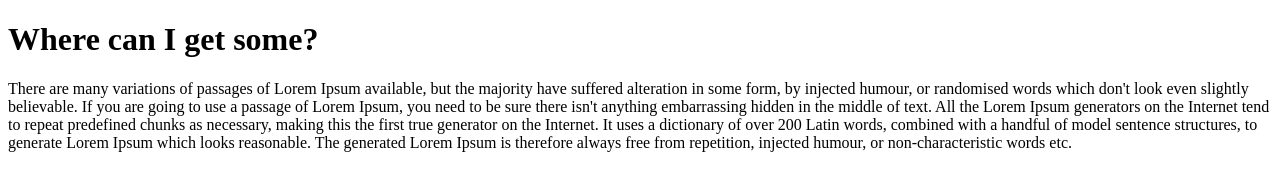
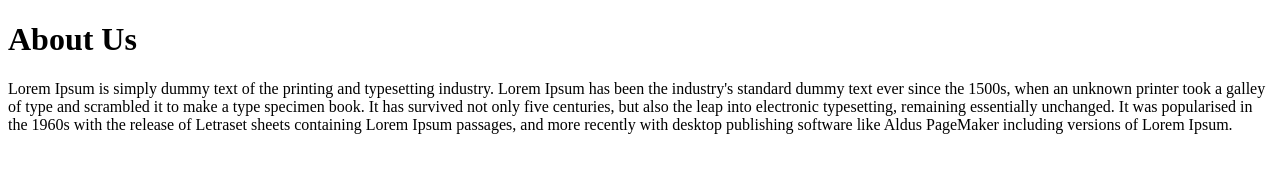
Before and after one commit to IsOffff/beadev.io, a plain HTML site: page about.html in a window 1280 px wide. Drawn offline with Linux system fonts and the light colour scheme.

Commit message:
about.html pour la version v0.3.0

```diff
--- a/about.html
+++ b/about.html
@@ -3,10 +3,10 @@
 <head>
     <meta charset="UTF-8">
     <meta name="viewport" content="width=device-width, initial-scale=1.0">
-    <title>About Us</title>
+    <title>What is Lorem Ipsum?</title>
 </head>
 <body>
-    <h1>Where can I get some?</h1>
-    <p>There are many variations of passages of Lorem Ipsum available, but the majority have suffered alteration in some form, by injected humour, or randomised words which don't look even slightly believable. If you are going to use a passage of Lorem Ipsum, you need to be sure there isn't anything embarrassing hidden in the middle of text. All the Lorem Ipsum generators on the Internet tend to repeat predefined chunks as necessary, making this the first true generator on the Internet. It uses a dictionary of over 200 Latin words, combined with a handful of model sentence structures, to generate Lorem Ipsum which looks reasonable. The generated Lorem Ipsum is therefore always free from repetition, injected humour, or non-characteristic words etc.</p>
+    <h1>About Us</h1>
+    <p>Lorem Ipsum is simply dummy text of the printing and typesetting industry. Lorem Ipsum has been the industry's standard dummy text ever since the 1500s, when an unknown printer took a galley of type and scrambled it to make a type specimen book. It has survived not only five centuries, but also the leap into electronic typesetting, remaining essentially unchanged. It was popularised in the 1960s with the release of Letraset sheets containing Lorem Ipsum passages, and more recently with desktop publishing software like Aldus PageMaker including versions of Lorem Ipsum.</p>
 </body>
 </html>
```
